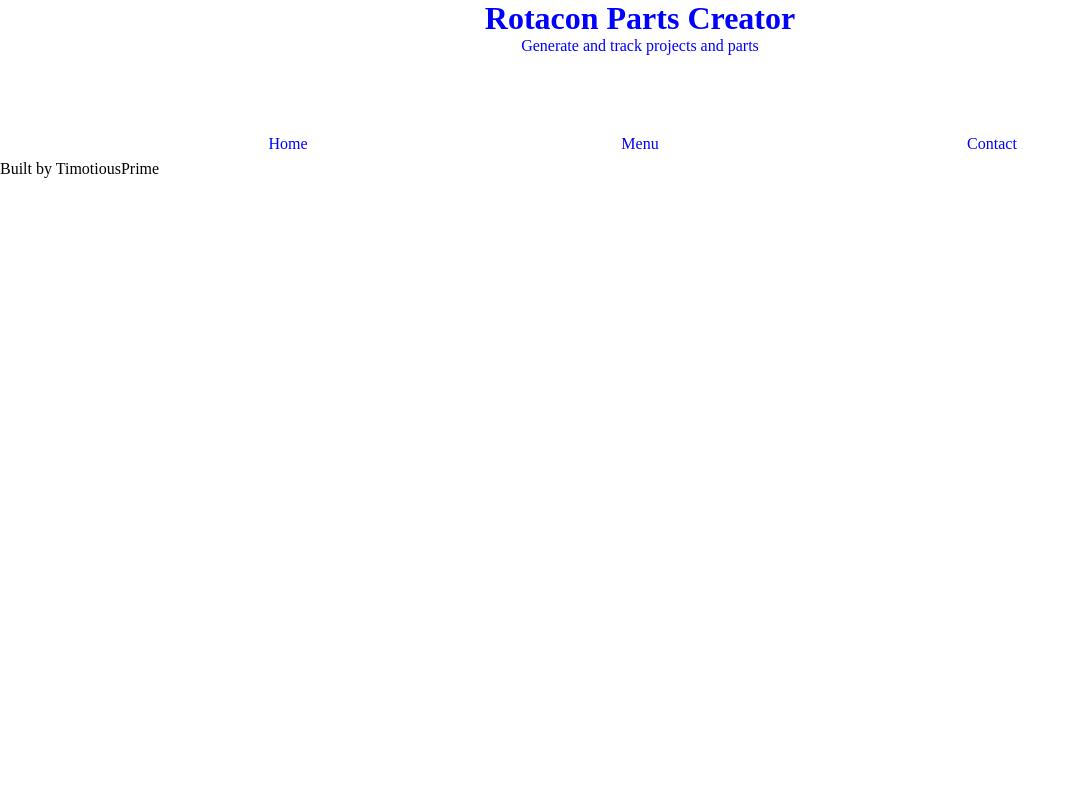
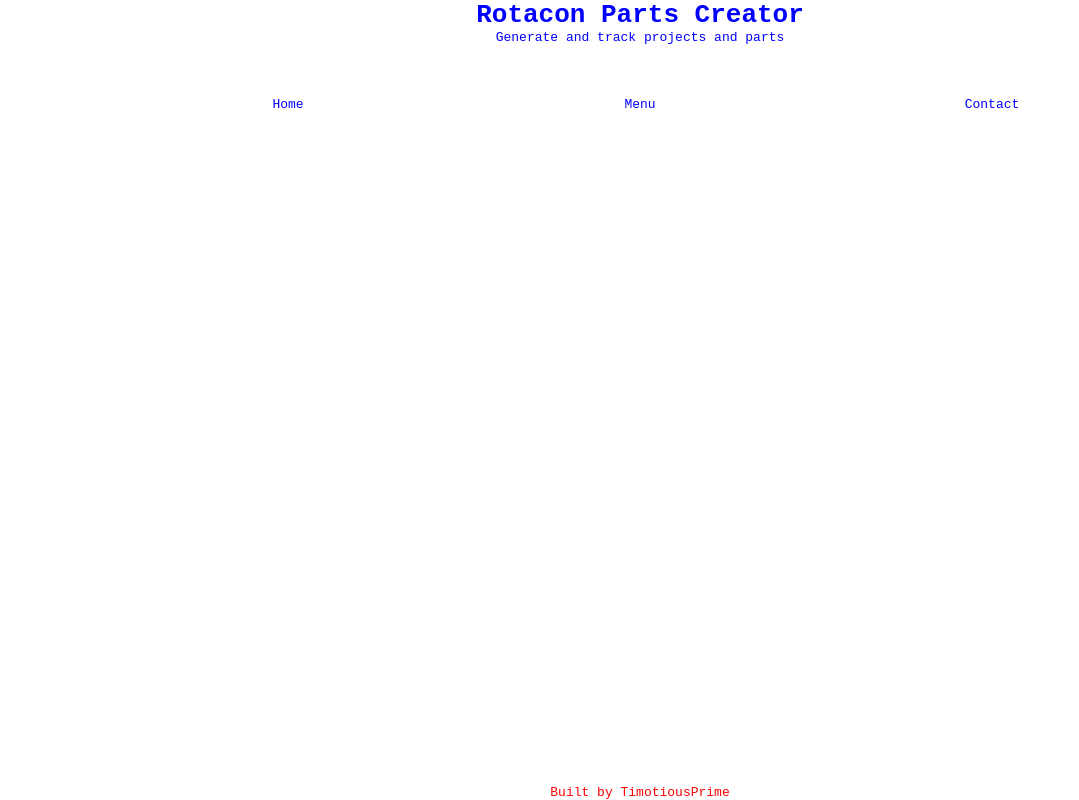
Before and after one commit to timotiousPrime/RestaurantProj, a website built with webpack: page dist/index.html in a window 1280 px wide. Shown: the whole page, without its empty margins (0-1079 px from the left). Built offline with nearby package versions, Linux system fonts and the light colour scheme.

Commit message:
styling target changed from test

```diff
--- a/src/style.css
+++ b/src/style.css
@@ -4,7 +4,7 @@
     box-sizing: border-box;
 }
 
-.test {
+#content {
     color: red;
     width: 100vw;
     height: 100vh;
@@ -21,7 +21,7 @@ header {
     justify-content: space-between;
     color: blue;
     width: 100vw;
-    height: 20vh;
+    height: 15vh;
 }
 
 .heading {
```
